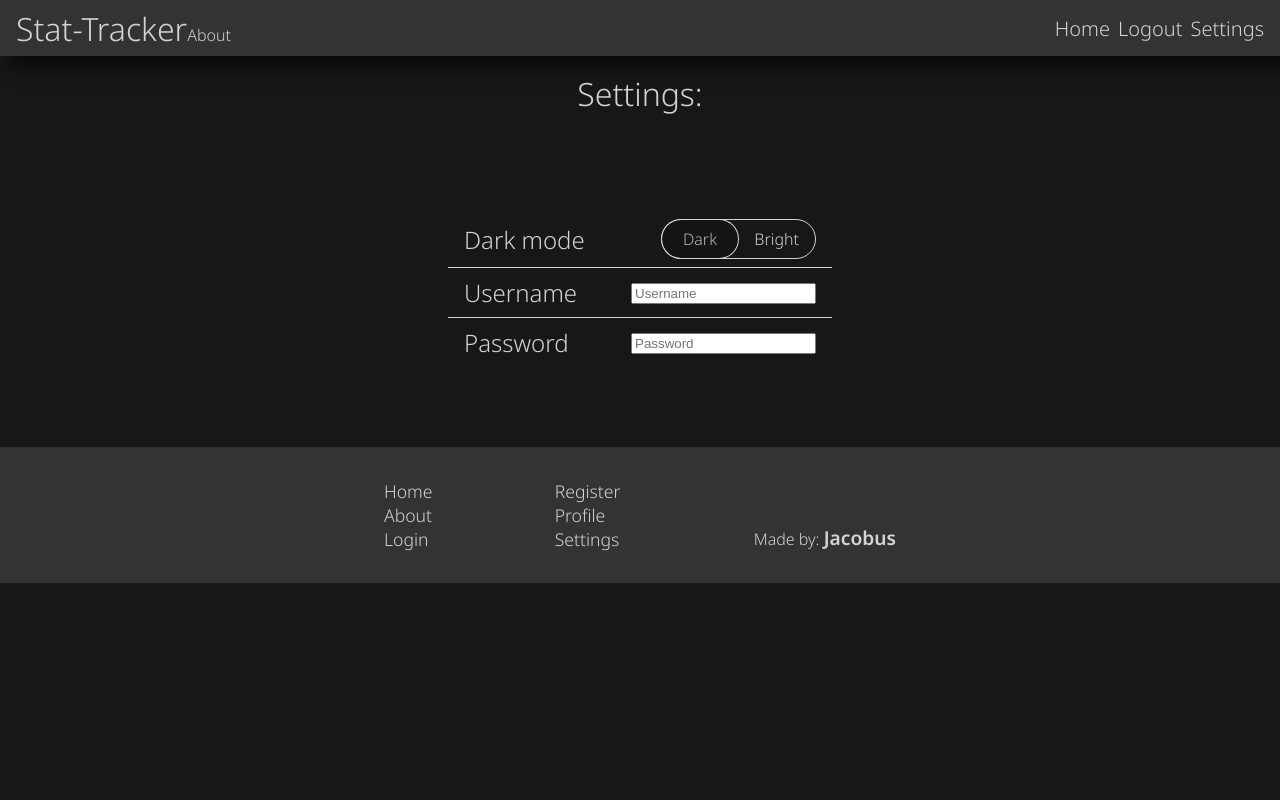
After one commit to Rosux/StatTracker, a PHP site: page /pages/settings.php in a window 1280 px wide. The commit adds this page. Run offline with PHP 8.4, Linux system fonts and the light colour scheme; the visitor is signed in with stand-in values (Sample User, id 1); data comes from the database, SQL or seed files in the repository; tables that the repository leaves empty hold one stand-in row (values such as "Sample post"); data that the repository does not hold is empty.

Commit message:
tiny addon

```diff
--- a/pages/footer.php
+++ b/pages/footer.php
@@ -0,0 +1,15 @@
+<div class="footer-wrapper">
+    <div class="footer">
+        <div class="links">
+            <a href="home.php">Home</a>
+            <a href="index.php">About</a>
+            <a href="login.php">Login</a>
+        </div>
+        <div class="links">
+            <a href="register.php">Register</a>
+            <a href="profile.php">Profile</a>
+            <a href="settings.php">Settings</a>
+        </div>
+        <div class="credits"><p>Made by: <a href="https://github.com/Rosux" target="_blank">Jacobus</a></p></div>
+    </div>
+</div>
--- a/pages/header.php
+++ b/pages/header.php
@@ -1,10 +1,13 @@
-<div class="header">
+<div class="header shadow">
     <p>Stat-Tracker<a href="index.php">About</a></p>
     <div class="header-links">
         <a href="home.php">Home</a>
         <?php
             if(isset($user) && $user->checkLoggedIn() == 0){
-                echo '<a href="logout.php">Logout</a>';
+                echo '
+                    <a href="logout.php">Logout</a>
+                    <a href="settings.php">Settings</a>
+                ';
             }else{
                 echo '
                     <a href="login.php">Login</a>
--- /dev/null
+++ b/pages/settings.php
@@ -0,0 +1,63 @@
+<?php
+    require_once "../php/user.php";
+    $user = new User();
+    $user->protectPage();
+?>
+<!DOCTYPE html>
+<html lang="en">
+<head>
+    <meta charset="UTF-8">
+    <meta http-equiv="X-UA-Compatible" content="IE=edge">
+    <meta name="viewport" content="width=device-width, initial-scale=1.0">
+    <title>Settings - StatTracker</title>
+    <link rel="stylesheet" href="../styles/main.css">
+    <link rel="stylesheet" href="../styles/settings.css">
+</head>
+<body>
+    <?php require_once("header.php"); ?>
+    <div class="center welcome">
+        <p>Settings:</p>
+    </div>
+    <div class="center">
+
+
+        <div class="settings-wrapper">
+            <div class="settings-row">
+                <p class="setting-description">Dark mode</p>
+                <div class="settings-input">
+                    <div class="button-switch">
+                        <input type="checkbox" id="darkmode">
+                        <label for="darkmode"><p>Dark</p><p>Bright</p></label>
+                    </div>
+                </div>
+            </div>
+            <div class="settings-row">
+                <p class="setting-description">Username</p>
+                <div class="settings-input">
+                    <form action="../php/update.php" method="POST">
+                        <input type="text" name="updateUsername" placeholder="Username">
+                    </form>
+                </div>
+            </div>
+            <div class="settings-row">
+                <p class="setting-description">Password</p>
+                <div class="settings-input">
+                    <form action="../php/update.php" method="POST">
+                        <input type="password" name="updateUsername" placeholder="Password">
+                    </form>
+                </div>
+            </div>
+        </div>
+
+
+
+    </div>
+
+
+
+
+
+
+    <?php require_once("footer.php"); ?>
+</body>
+</html>
--- a/styles/home.css
+++ /dev/null
@@ -1,5 +0,0 @@
-.welcome{
-    width: 100%;
-    font-size: 2rem;
-    padding: 1rem 0;
-}
--- a/styles/main.css
+++ b/styles/main.css
@@ -1,9 +1,10 @@
 @import url('https://fonts.googleapis.com/css2?family=Noto+Sans:wght@100;200;300;400;500;600;700;800;900&display=swap');
 :root{
     --header-color: hsl(0, 0%, 20%);
-    --full-color: rgb(255, 255, 255);
     --text-color: #d3d3d3;
     --background-color: hsl(0, 0%, 9%);
+    --accent-color-1: #202020;
+    --accent-color-2: #303030;
     --font: 'Noto Sans', sans-serif;
 }
 body, html{
@@ -14,6 +15,8 @@ body, html{
     background-color: var(--background-color);
     font-family: var(--font);
     font-weight: 300;
+    display: flex;
+    flex-direction: column;
 }
 p, a, h1, h2, h3, h4, h5, h6, ul{
     padding: 0;
@@ -26,6 +29,11 @@ p, a, h1, h2, h3, h4, h5, h6, ul{
 }
 body:nth-child(2){
     padding-top: 3.5rem;
+}
+.welcome{
+    width: 100%;
+    font-size: 2rem;
+    padding: 1rem 0;
 }
 /* -=-=-=-=-=-=-=-=-=-=-=-=-=-=-=-=-=- header -=-=-=-=-=-=-=-=-=-=-=-=-=-=-=-=-=- */
 .header{
@@ -70,35 +78,85 @@ body:nth-child(2){
     flex-direction: column;
     align-items: center;
     justify-content: center;
+    margin-bottom: 5rem;
 }
-/* -=-=-=-=-=-=-=-=-=-=-=-=-=-=-=-=-=-=-=-=-=-=-=-=-=-=-=-=-=-=-=-=-=-=-=- */
-.stat-wrapper{
+.shadow{
+    box-shadow: 10px 10px 20px 0px rgba(0, 0, 0, 0.7);
+}
+/* -=-=-=-=-=-=-=-=-=-=-=-=-=-=-=-=-=- footer -=-=-=-=-=-=-=-=-=-=-=-=-=-=-=-=-=- */
+.footer-wrapper{
+    background-color: var(--header-color);
+    width: 100%;
+    height: fit-content;
+    padding: 2rem 0;
+    display: flex;
+    align-items: center;
+    justify-content: center;
+}
+.footer{
     width: 40%;
     height: fit-content;
     display: grid;
-    grid-template-columns: repeat(2, 1fr);
-    grid-template-rows: repeat(2, fit-content());
-    column-gap: 4rem;
+    grid-template-columns: 1fr 1fr 1fr;
+    grid-template-rows: 1fr;
 }
-.stat-wrapper > .stat-title{
-    width: 100%;
-    font-size: 1.5rem;
-    padding-bottom: 2rem;
-    grid-area: 1 / 1 / 2 / 3;
+.footer > *{
+    height: 100%;
 }
-.stat-card{
-    width: 100%;
-    aspect-ratio: 1/1;
-    background-color: #202020;
-    border-radius: 4em;
-    box-shadow: 10px 10px 20px 0px rgba(0, 0, 0, 0.7);
-    font-size: 1rem;
+.footer > .links{
+    display: flex;
+    flex-direction: column;
+    align-items: left;
+    justify-content: flex-start;
+}
+.footer > .links > a{
+    width: fit-content;
+    font-size: 1.1em;
+}
+.footer > .credits{
+    display: flex;
+    align-items: flex-end;
+    justify-content: flex-end;
+}
+.footer > .credits > p > a{
+    font-weight: 600;
+    font-size: 1.2em;
+}
+/* -=-=-=-=-=-=-=-=-=-=-=-=-=-=-=-=-=- button -=-=-=-=-=-=-=-=-=-=-=-=-=-=-=-=-=- */
+.button-switch{
+    width: fit-content;
+    height: fit-content;
+    user-select: none;
+}
+.button-switch > input{
+    display: none;
+}
+.button-switch > label{
+    cursor: pointer;
     display: grid;
-    grid-template-rows: 1fr 1fr;
+    grid-template-columns: repeat(2, minmax(0, 1fr));
+    grid-template-rows: 1fr;
+    border: solid 1px var(--text-color);
+    border-radius: 10em;
+    position: relative;
 }
-.stat-card-counter-text, .stat-card-counter-number{
-    justify-self: center;
-    font-size: 3em;
+.button-switch > label::after{
+    display: block;
+    position: absolute;
+    content: "";
+    width: 50%;
+    height: 100%;
+    border-radius: 10em;
+    box-shadow: 0 0 0 1px var(--text-color);
+    transition: all .4s cubic-bezier(.86,0,.07,1);
+    background-color: #00000020;
 }
-.stat-card-counter-text{align-self: flex-end;}
-.stat-card-counter-number{align-self: flex-start;}
+.button-switch > label > p{
+    font-size: inherit;
+    color: inherit;
+    padding: .5em 1em;
+    text-align: center;
+}
+.button-switch > input:checked + label::after{
+    margin-left: 50%;
+}
--- /dev/null
+++ b/styles/settings.css
@@ -0,0 +1,23 @@
+.settings-wrapper{
+    width: 30%;
+    height: fit-content;
+    display: flex;
+    flex-direction: column;
+    align-items: center;
+    justify-content: center;
+}
+.settings-row{
+    padding: .5em 1em;
+    width: 100%;
+    display: flex;
+    flex-direction: row;
+    align-items: center;
+    justify-content: space-between;
+}
+.settings-row > .setting-description{
+    width: fit-content;
+    font-size: 1.5em;
+}
+.settings-row > .settings-input{width: fit-content;}
+.settings-row{border-bottom: solid 1px var(--text-color);}
+.settings-row:last-child{border-bottom: none;}
--- a/temp.txt
+++ b/temp.txt
@@ -1,2 +1,7 @@
 for routing in future:
 https://www.modernways.be/myap/it/page/programming/php/php%20mvc/PHP%20Routing.html
+
+
+TODO
+make function in user class to get teams and goals/assists from that team
+implement my own tooltips
```
Also changed, not shown: pages/home.php (+32 -18 lines), pages/login.php (added, +22 -0 lines), pages/profile.php (+22 -0 lines), pages/register.php (+22 -0 lines), styles/stats.css (added, +29 -0 lines), styles/teams.css (added, +28 -0 lines).
